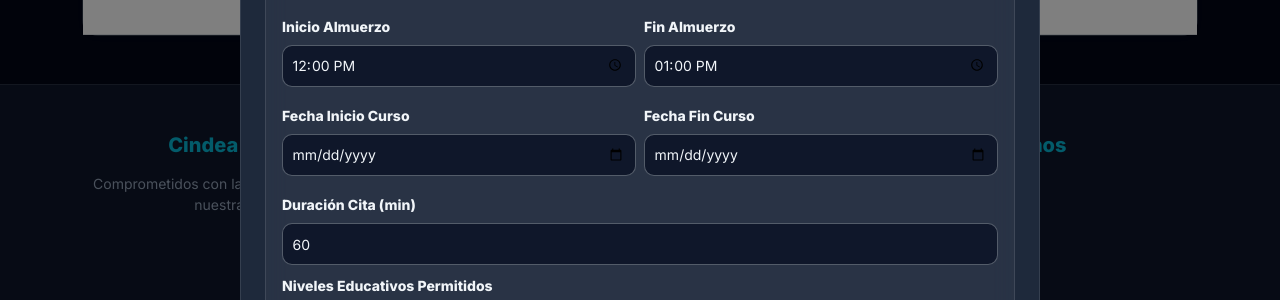
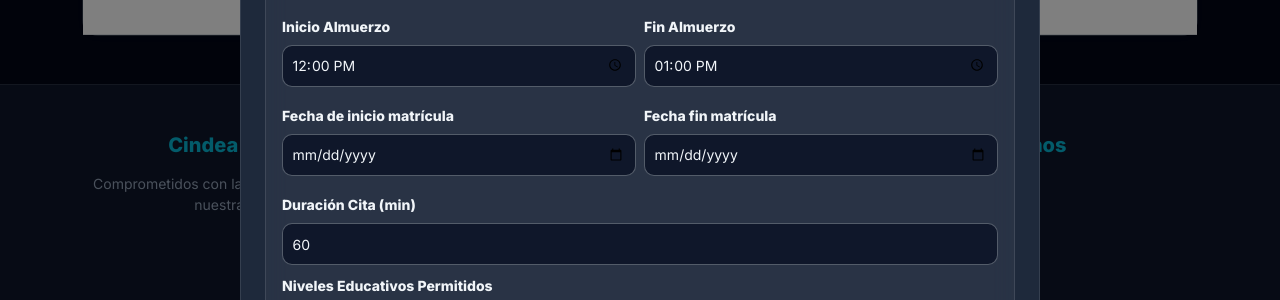
Before and after one commit to LUISKA777/Wep-Cindea, a Flask app: page /admin in a window 1280 px wide, after a click on "Agregar Nuevo Curso". Shown: the part 547-847 px from the top of the page. Run offline with Flask 3, Linux system fonts and the light colour scheme; the visitor is signed in with stand-in values (Sample User, id 1); data that the repository does not hold is empty.

Commit message:
Cambio cursos

```diff
--- a/templates/admin_dash.html
+++ b/templates/admin_dash.html
@@ -190,11 +190,11 @@
                                             <input type="time" class="form-control form-control-sm" name="lunch_end" value="13:00">
                                         </div>
                                         <div class="col-6 mb-2">
-                                            <label class="form-label small fw-bold">Fecha Inicio Curso</label>
+                                            <label class="form-label small fw-bold">Fecha de inicio matrícula</label>
                                             <input type="date" class="form-control form-control-sm" name="opening_date">
                                         </div>
                                         <div class="col-6 mb-2">
-                                            <label class="form-label small fw-bold">Fecha Fin Curso</label>
+                                            <label class="form-label small fw-bold">Fecha fin matrícula</label>
                                             <input type="date" class="form-control form-control-sm" name="closing_date">
                                         </div>
                                         <div class="col-12">
--- a/templates/edit_course.html
+++ b/templates/edit_course.html
@@ -74,11 +74,11 @@
                                         <input type="time" class="form-control form-control-sm" name="lunch_end" value="{{ course.lunch_end or '13:00' }}">
                                     </div>
                                     <div class="col-6 mb-2">
-                                        <label class="form-label small fw-bold">Fecha Inicio Curso</label>
+                                        <label class="form-label small fw-bold">Fecha de inicio matrícula</label>
                                         <input type="date" class="form-control form-control-sm" name="opening_date" value="{{ course.opening_date }}">
                                     </div>
                                     <div class="col-6 mb-2">
-                                        <label class="form-label small fw-bold">Fecha Fin Curso</label>
+                                        <label class="form-label small fw-bold">Fecha fin matrícula</label>
                                         <input type="date" class="form-control form-control-sm" name="closing_date" value="{{ course.closing_date }}">
                                     </div>
                                     <div class="col-12">
```
